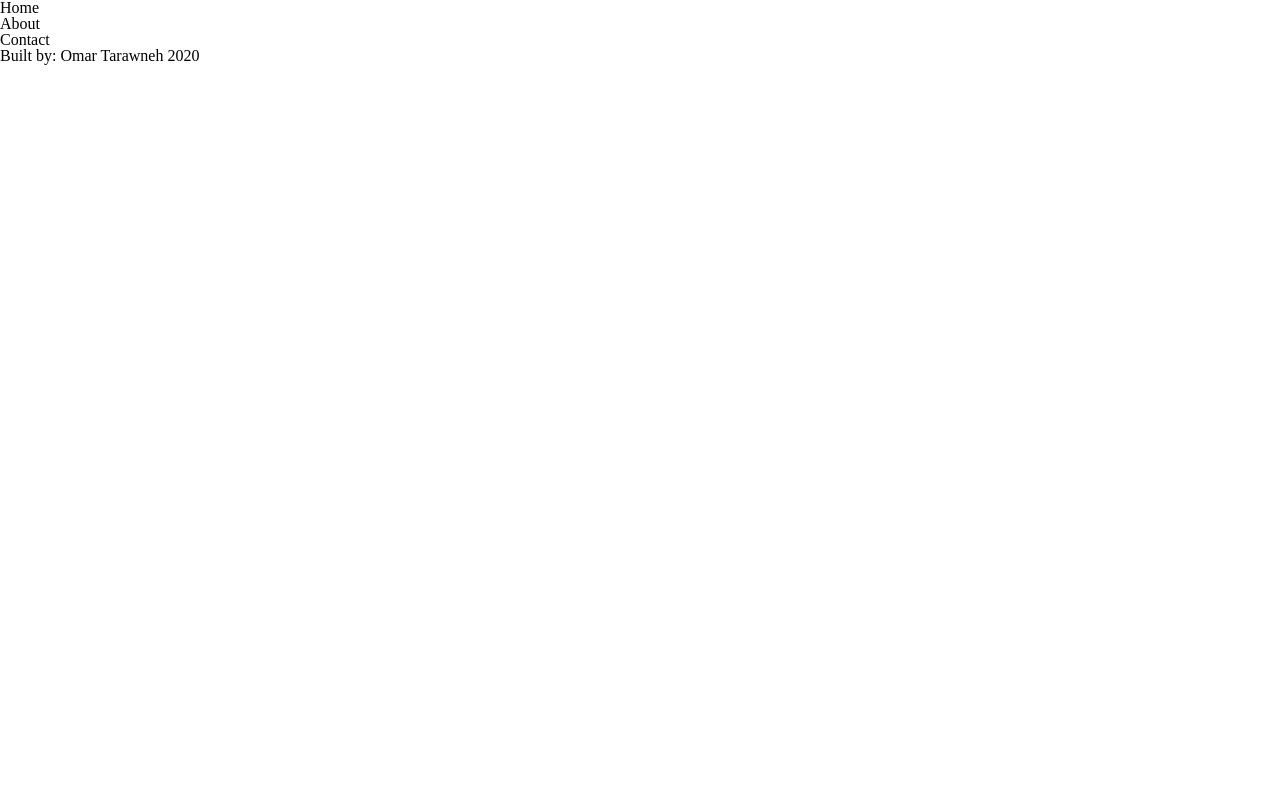
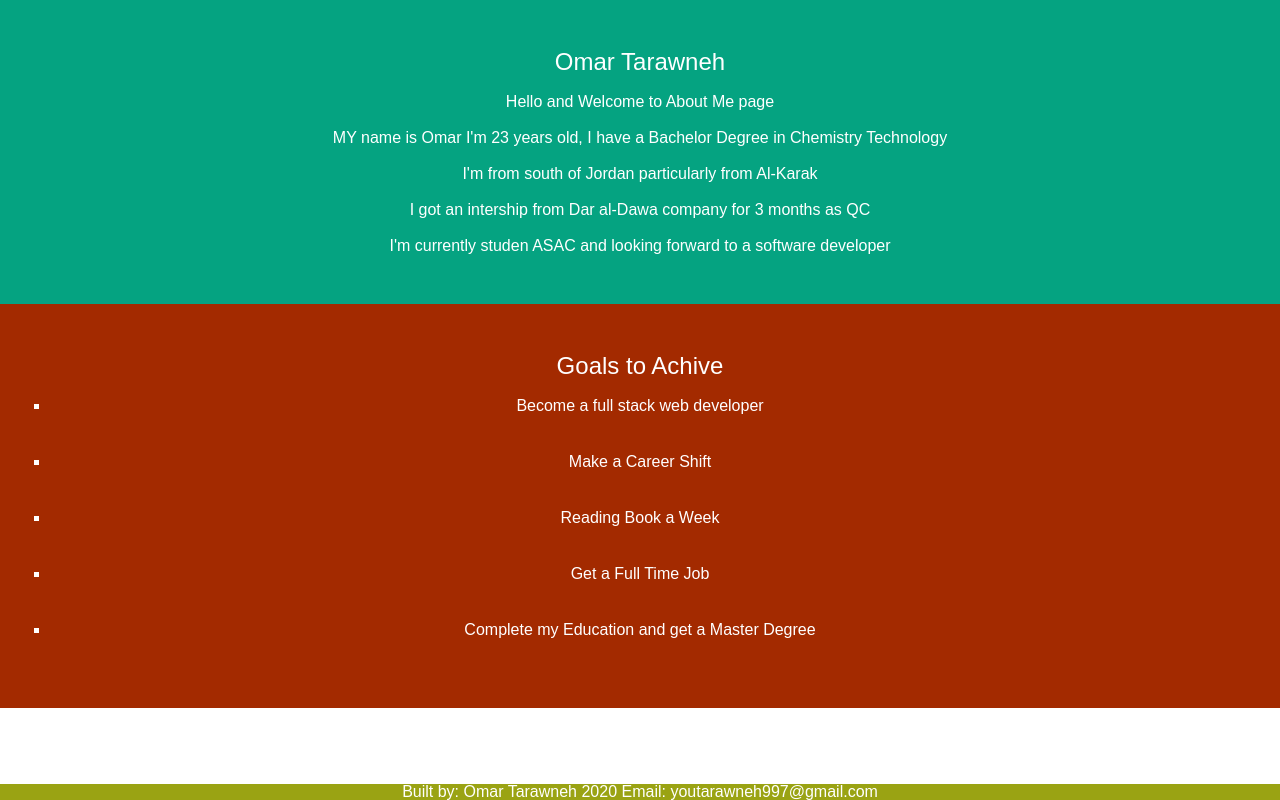
Before and after one commit to Omar-Tarawneh/lab-02-About-Me, a plain HTML site: page index.html in a window 1280 px wide. Drawn offline with Linux system fonts and the light colour scheme.

Commit message:
styling and adding content

```diff
--- a/css/style.css
+++ b/css/style.css
@@ -0,0 +1,46 @@
+/*Global selection*/
+body {
+  font-family: Arial, Helvetica, sans-serif;
+}
+
+h1 {
+  text-align: center;
+  font-size: x-large;
+}
+
+p {
+  margin-top: 20px;
+}
+
+ul {
+  list-style-type: square;
+}
+
+li {
+  padding: 20px;
+}
+
+footer {
+  position: fixed;
+  left: 0;
+  bottom: 0;
+  width: 100%;
+  background-color: #9aa313;
+  color: white;
+  text-align: center;
+}
+
+/* Class selection*/
+.about-selection {
+  padding: 50px;
+  text-align: center;
+  background-color: #05a381;
+  color: white;
+}
+
+.goals-selection {
+  padding: 50px;
+  text-align: center;
+  background-color: #a32a00;
+  color: white;
+}
--- a/index.html
+++ b/index.html
@@ -5,24 +5,35 @@
     <meta name="viewport" content="width=device-width, initial-scale=1.0">
     <link rel="stylesheet" href="css/reset.css">
     <link rel="stylesheet" href="css/style.css">
-    <title>Document</title>
+    <title>About Me</title>
 </head>
 <body>
-    <header>
-        <nav>
+    <main>
+        <div class="about-selection">
+            <h1>Omar Tarawneh</h1>
+            <p>Hello and Welcome to About Me page</p>
+            <p>MY name is Omar  I'm 23 years old, I have a Bachelor Degree in Chemistry Technology</p>
+            <p>I'm from south of Jordan particularly from Al-Karak</p>
+            <p>I got an intership from Dar al-Dawa company for 3 months as QC </p>
+            <p>I'm currently studen ASAC and looking forward to a software developer</p>
+        </div>
+
+        <div class="goals-selection">
+            <h1>Goals to Achive</h1>
             <ul>
-                <li>Home</li>
-                <li>About</li>
-                <li>Contact</li>
+                <li>Become a full stack web developer</li>
+                <li>Make a Career Shift</li>
+                <li>Reading Book a Week</li>
+                <li>Get a Full Time Job</li>
+                <li>Complete my Education and get a Master Degree</li>
             </ul>
-        </nav>
-    </header>
-    <main>
-        <p></p>
-        <p></p>
-        <p></p>
+        </div>
     </main>
-    <footer> Built by: Omar Tarawneh 2020</footer>
+
+
+    <footer> Built by: Omar Tarawneh 2020   Email: youtarawneh997@gmail.com</footer>
+
+
     <script src="js/app.js"></script>
 
 </body>
```
